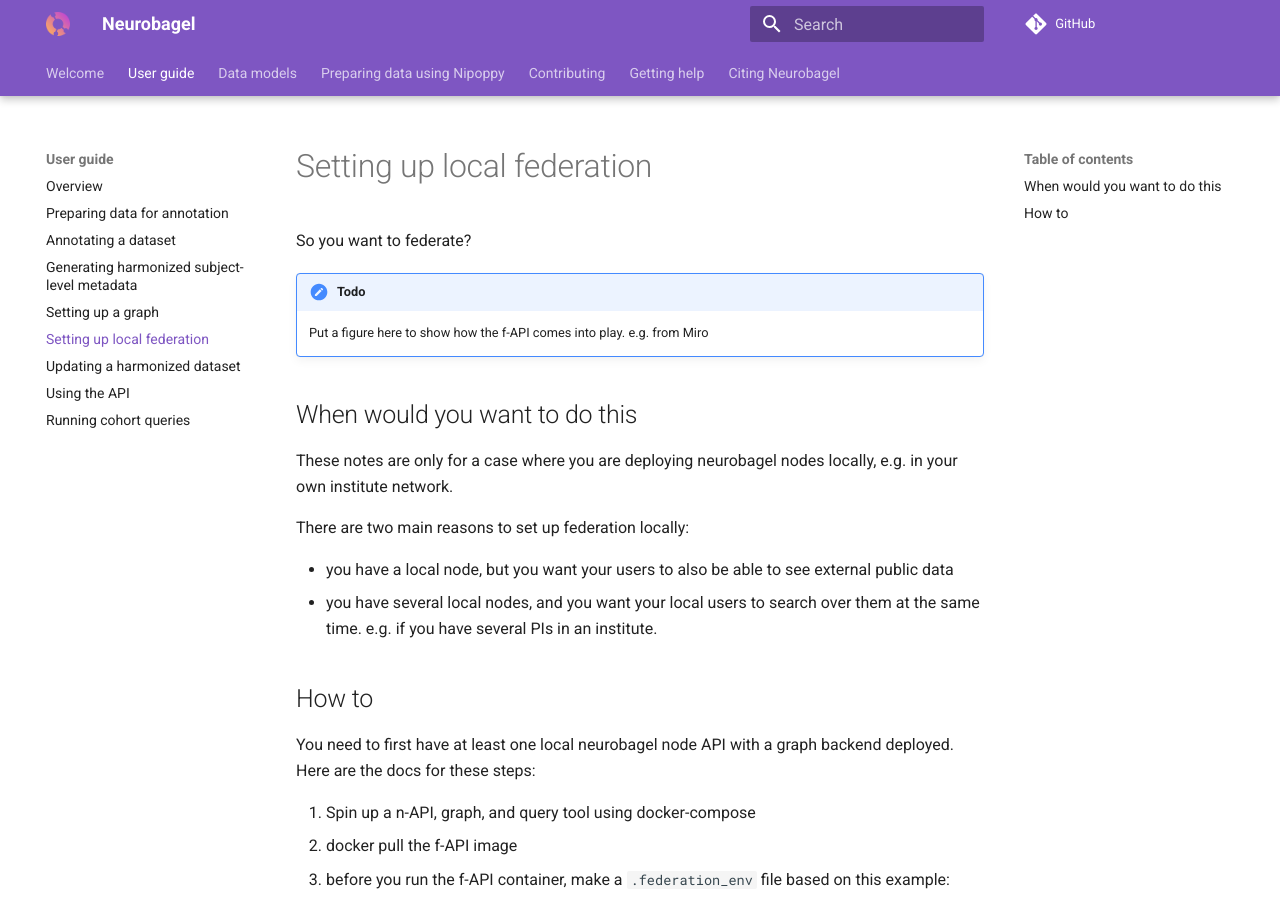
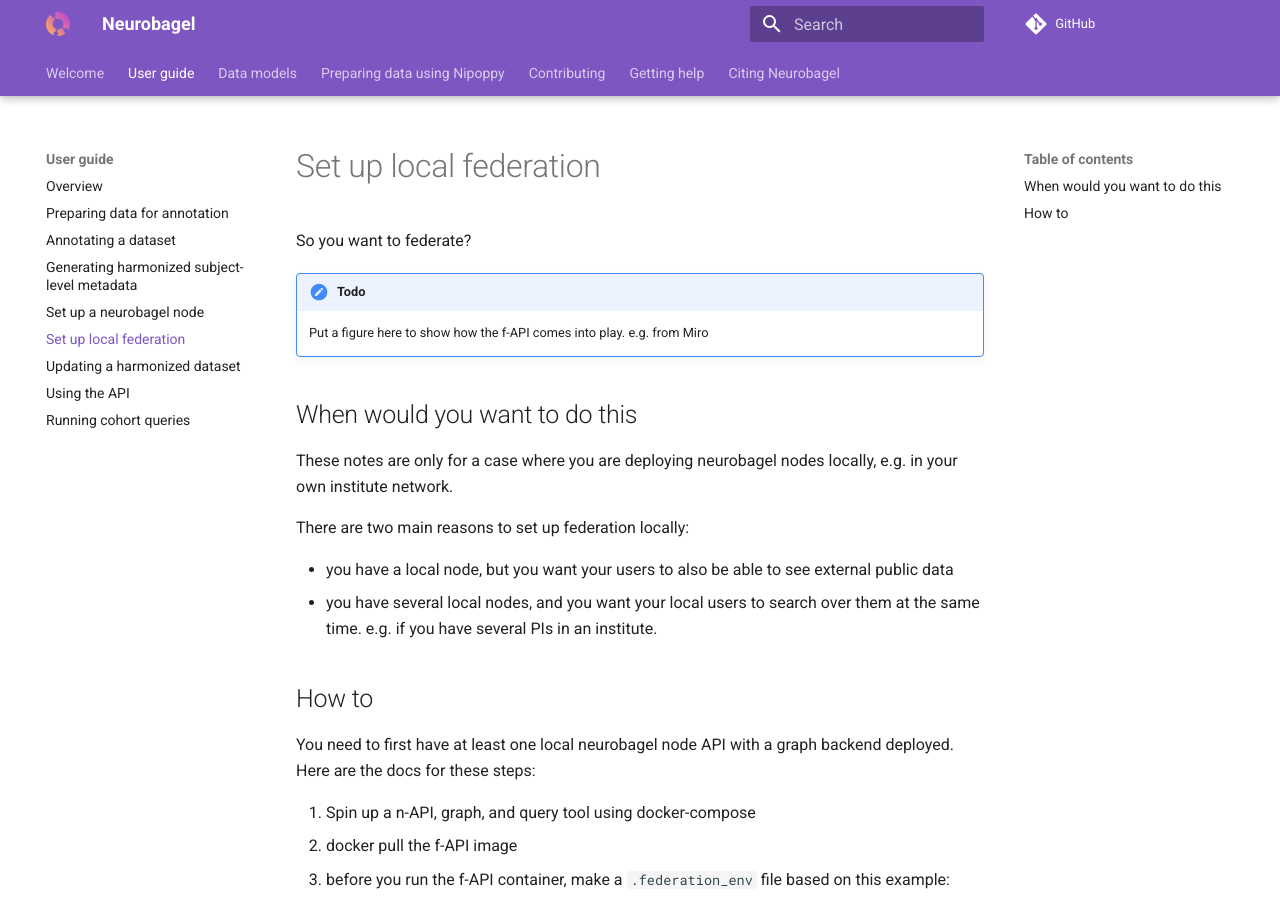
Before and after one commit to neurobagel/documentation, an MkDocs documentation site: the page built from docs/federate.md, in a window 1280 px wide and 900 px high. Built offline with MkDocs 1.6.1 and Material for MkDocs 9.7.7, drawn with Linux system fonts in a browser that asks for light colours; comment, search, counter and statistics services are not loaded.

Commit message:
Rename pages

```diff
--- a/mkdocs.yml
+++ b/mkdocs.yml
@@ -27,8 +27,8 @@
     - Preparing data for annotation: "data_prep.md"
     - Annotating a dataset: "annotation_tool.md"
     - Generating harmonized subject-level metadata: "cli.md"
-    - Setting up a graph: "infrastructure.md"
-    - Setting up local federation: "federate.md"
+    - Set up a neurobagel node: "infrastructure.md"
+    - Set up local federation: "federate.md"
     - Updating a harmonized dataset: "updating_dataset.md"
     - Using the API: "api.md"
     - Running cohort queries: "query_tool.md"
```
